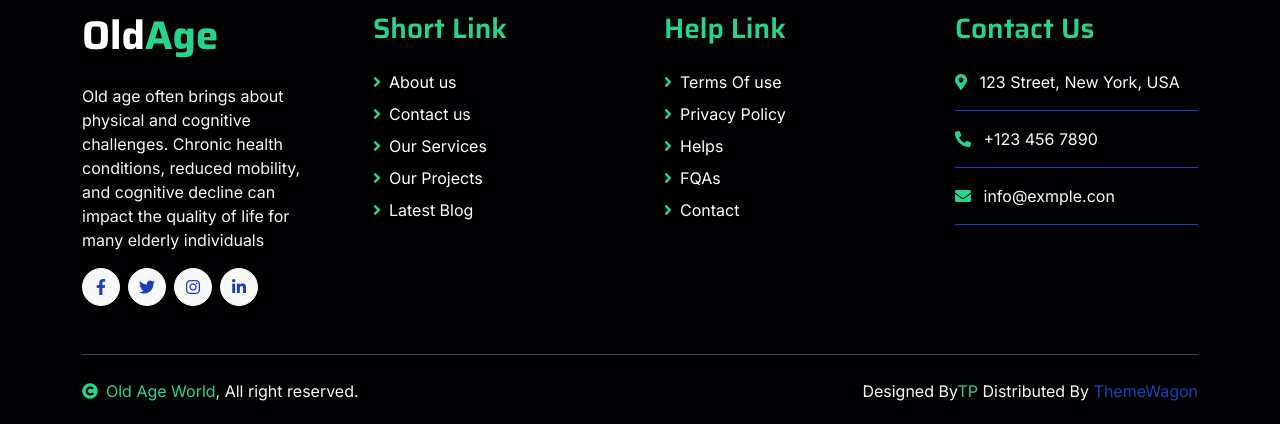
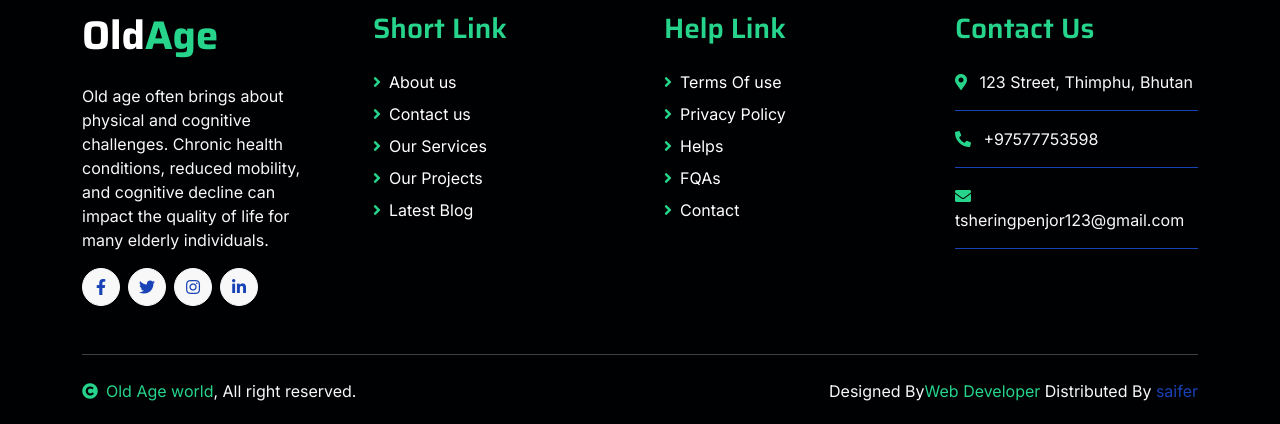
Before and after one commit to CRING-PENJOR/apple, a plain HTML site: page about.html in a window 1280 px wide. Shown: the part 1778-2202 px from the top of the page. Drawn offline with nearby package versions, Linux system fonts and the light colour scheme.

Commit message:
Update about.html

```diff
--- a/about.html
+++ b/about.html
@@ -224,7 +224,7 @@
                         <a href="index.html">
                             <h1 class="text-white fw-bold d-block">Old<span class="text-secondary">Age</span> </h1>
                         </a>
-                        <p class="mt-4 text-light">Old age often brings about physical and cognitive challenges. Chronic health conditions, reduced mobility, and cognitive decline can impact the quality of life for many elderly individuals</p>
+                        <p class="mt-4 text-light">Old age often brings about physical and cognitive challenges. Chronic health conditions, reduced mobility, and cognitive decline can impact the quality of life for many elderly individuals.</p>
                         <div class="d-flex hightech-link">
                             <a href="https://www.facebook.com/login/" class="btn-light nav-fill btn btn-square rounded-circle me-2"><i class="fab fa-facebook-f text-primary"></i></a>
                             <a href="https://www.facebook.com/twitterlogon/" class="btn-light nav-fill btn btn-square rounded-circle me-2"><i class="fab fa-twitter text-primary"></i></a>
@@ -255,26 +255,25 @@
                     <div class="col-lg-3 col-md-6">
                         <a href="#" class="h3 text-secondary">Contact Us</a>
                         <div class="text-white mt-4 d-flex flex-column contact-link">
-                            <a href="#" class="pb-3 text-light border-bottom border-primary"><i class="fas fa-map-marker-alt text-secondary me-2"></i> 123 Street, New York, USA</a>
-                            <a href="#" class="py-3 text-light border-bottom border-primary"><i class="fas fa-phone-alt text-secondary me-2"></i> +123 456 7890</a>
-                            <a href="#" class="py-3 text-light border-bottom border-primary"><i class="fas fa-envelope text-secondary me-2"></i> info@exmple.con</a>
+                            <a href="#" class="pb-3 text-light border-bottom border-primary"><i class="fas fa-map-marker-alt text-secondary me-2"></i> 123 Street, Thimphu, Bhutan</a>
+                            <a href="#" class="py-3 text-light border-bottom border-primary"><i class="fas fa-phone-alt text-secondary me-2"></i> +97577753598</a>
+                            <a href="#" class="py-3 text-light border-bottom border-primary"><i class="fas fa-envelope text-secondary me-2"></i>tsheringpenjor123@gmail.com</a>
                         </div>
                     </div>
                 </div>
                 <hr class="text-light mt-5 mb-4">
                 <div class="row">
                     <div class="col-md-6 text-center text-md-start">
-                        <span class="text-light"><a href="#" class="text-secondary"><i class="fas fa-copyright text-secondary me-2"></i>Old Age World</a>, All right reserved.</span>
+                        <span class="text-light"><a href="#" class="text-secondary"><i class="fas fa-copyright text-secondary me-2"></i>Old Age world</a>, All right reserved.</span>
                     </div>
                     <div class="col-md-6 text-center text-md-end">
                         <!--/*** This template is free as long as you keep the footer author’s credit link/attribution link/backlink. If you'd like to use the template without the footer author’s credit link/attribution link/backlink, you can purchase the Credit Removal License from "https://htmlcodex.com/credit-removal". Thank you for your support. ***/-->
-                        <span class="text-light">Designed By<a href="https://htmlcodex.com" class="text-secondary">TP</a> Distributed By <a href="https://themewagon.com">ThemeWagon</a></span>
+                        <span class="text-light">Designed By<a href="https://htmlcodex.com" class="text-secondary">Web Developer</a> Distributed By <a href="https://themewagon.com">saifer</a></span>
                     </div>
                 </div>
             </div>
         </div>
         <!-- Footer End -->
-
 
         <!-- Back to Top -->
         <a href="#" class="btn btn-secondary btn-square rounded-circle back-to-top"><i class="fa fa-arrow-up text-white"></i></a>
```
